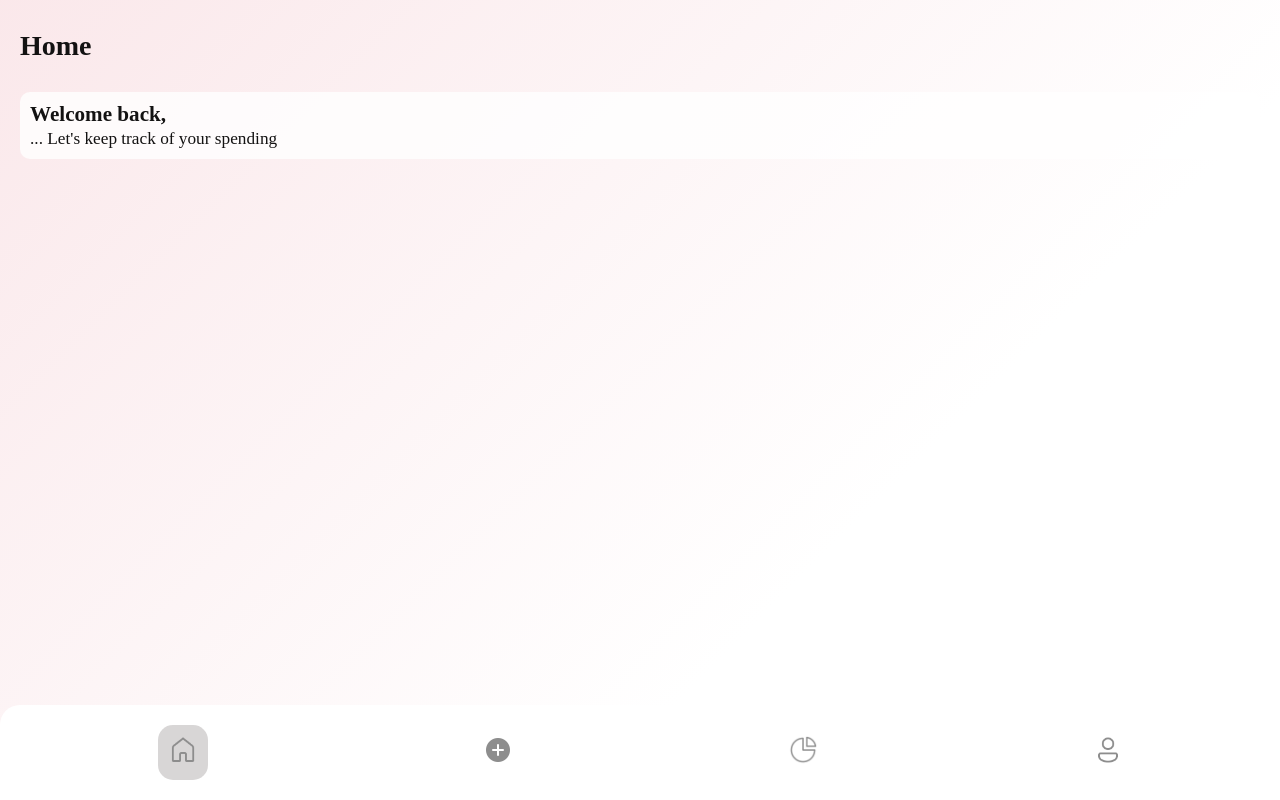
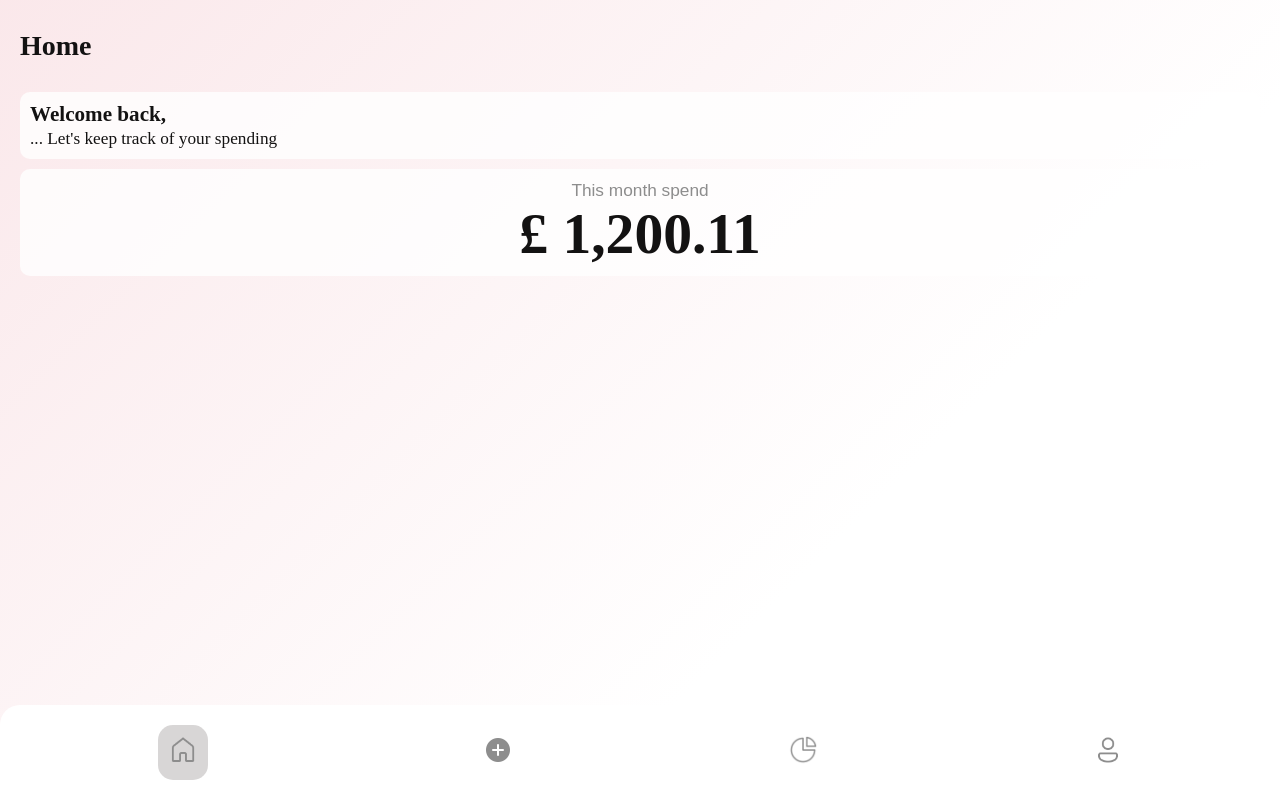
Before and after one commit to pilahr/expense-manager-frontend, a React (Create React App) app: page /home in a window 1280 px wide. Built offline with nearby package versions, Linux system fonts and the light colour scheme; a web font is replaced by a local one.

Commit message:
added total spending block on home page

```diff
--- /dev/null
+++ b/src/components/TotalSpend/TotalSpend.jsx
@@ -0,0 +1,11 @@
+import React from "react";
+import "./TotalSpend.scss";
+
+const TotalSpend = () => {
+  return <div className="total-spend">
+    <p className="total-spend__text1">This month spend</p>
+    <h1 className="total-spend__text2">£ 1,200.11</h1>
+  </div>;
+};
+
+export default TotalSpend;
--- /dev/null
+++ b/src/components/TotalSpend/TotalSpend.scss
@@ -0,0 +1,20 @@
+@use "../../styles/main" as *;
+@use "../../styles/variables" as *;
+
+.total-spend {
+    margin: 10px 20px;
+    padding: 10px;
+    background-color: $color-white-translucent;
+    border-radius: 10px;
+
+    &__text1 {
+        text-align: center;
+        color: $text-gray;
+    }
+
+    &__text2 {
+        text-align: center;
+        font-size: 3rem;
+        font-family: $secondary-font;
+    }
+}
--- a/src/pages/Home/Home.jsx
+++ b/src/pages/Home/Home.jsx
@@ -3,11 +3,9 @@ import "./Home.scss";
 import Heading from "../../components/Heading/Heading";
 import NavBar from "../../components/NavBar/NavBar";
 import WelcomeUser from "../../components/WelcomeUser/WelcomeUser";
-
+import TotalSpend from "../../components/TotalSpend/TotalSpend";
 
 const Home = () => {
-
-
   return (
     <div className="home-page">
       <div>
@@ -15,6 +13,7 @@ const Home = () => {
       </div>
       <div>
         <WelcomeUser />
+        <TotalSpend />
       </div>
       <div>
         <NavBar />
```
